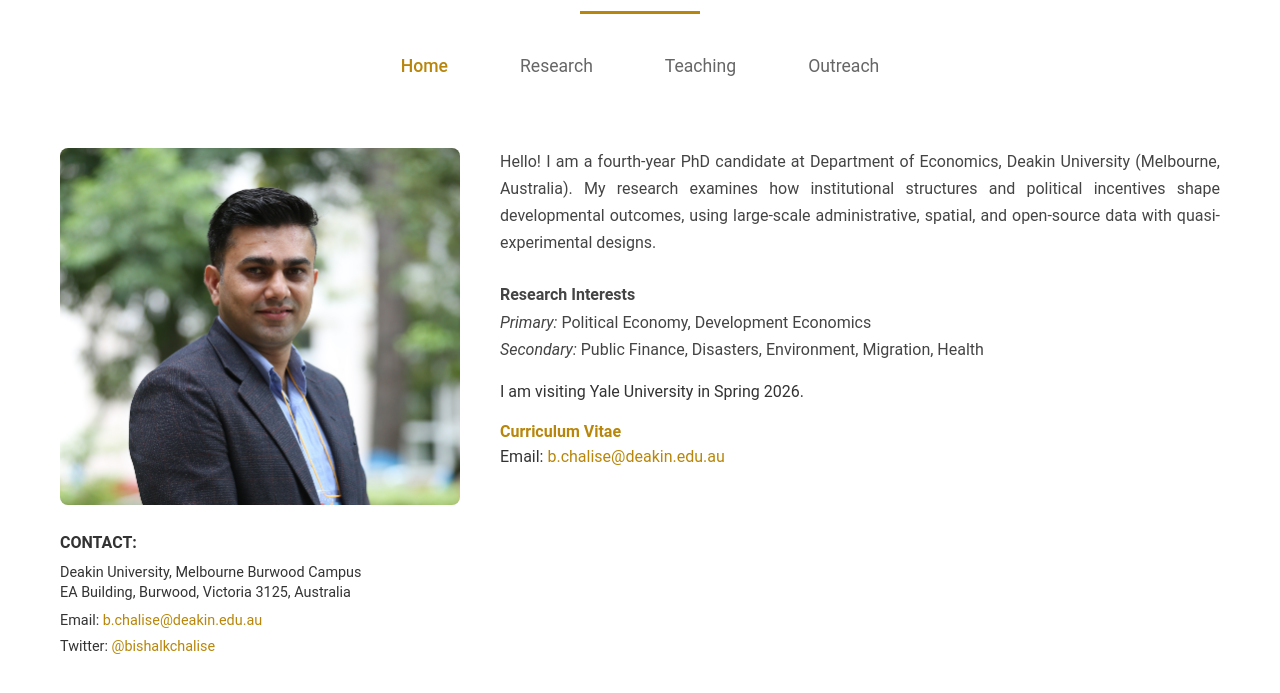
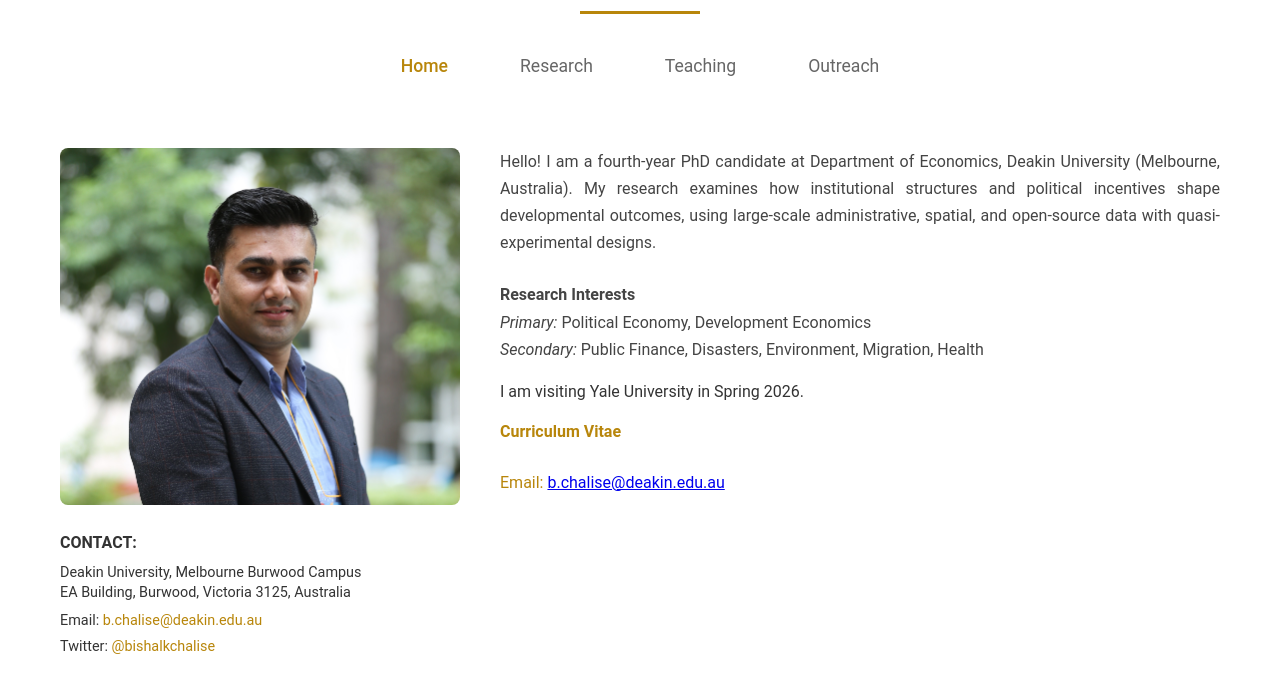
Before and after one commit to bishalkchalise/bishalkchalise.github.io, a plain HTML site: page index.html in a window 1280 px wide. Shown: the part 139-832 px from the top of the page. Drawn offline with Linux system fonts and the light colour scheme.

Commit message:
Fix email link formatting in index.html

```diff
--- a/index.html
+++ b/index.html
@@ -222,11 +222,14 @@
         <a href="https://www.dropbox.com/scl/fi/ao9v49sp4cjdbvjmyu6u4/Bishal-K-Chalise-CV.pdf?rlkey=gyytthjv8nat6wcu8as0s4008&st=oxc895fc&dl=0">Curriculum Vitae</a>
     </p>
 
+    <br>
+
+
     <!-- Email -->
 
-    <div class="email-line">
+    <div class="email">
                     <span>Email:</span>
-                    <a href="mailto:b.chalise@deakin.edu.au" class="email">b.chalise@deakin.edu.au</a>
+                    <a href="mailto:b.chalise@deakin.edu.au">b.chalise@deakin.edu.au</a>
                 </div>
 
 
```
